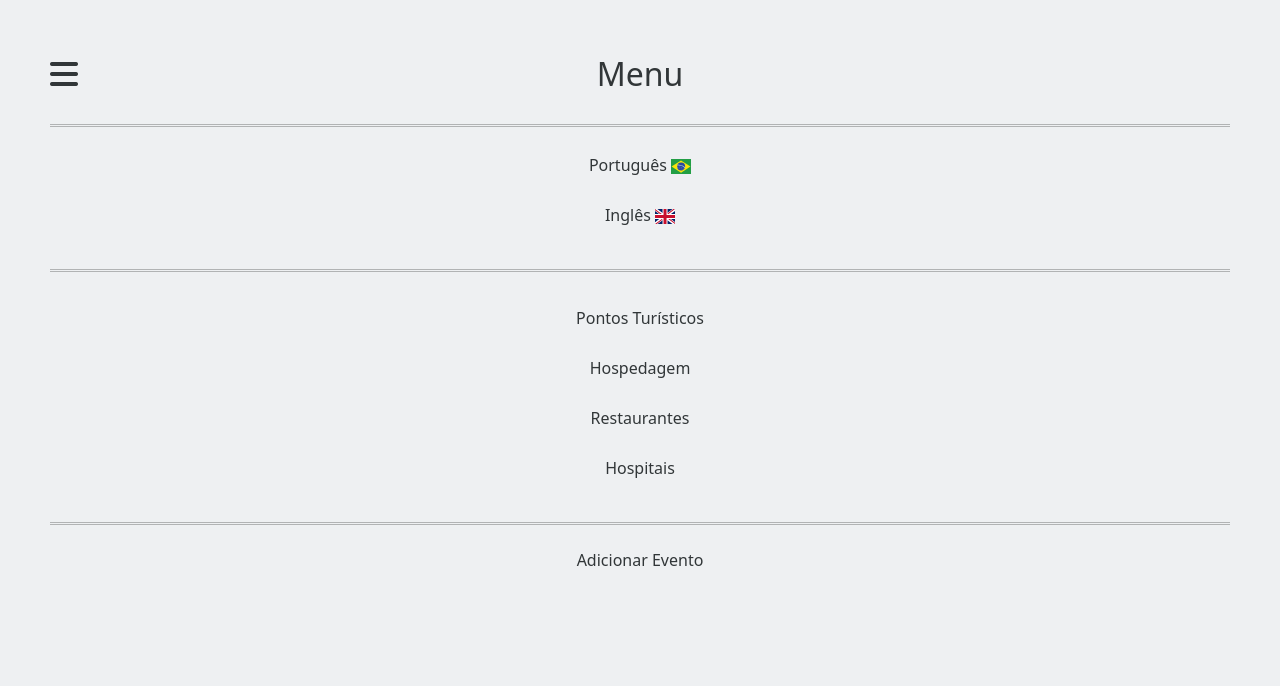
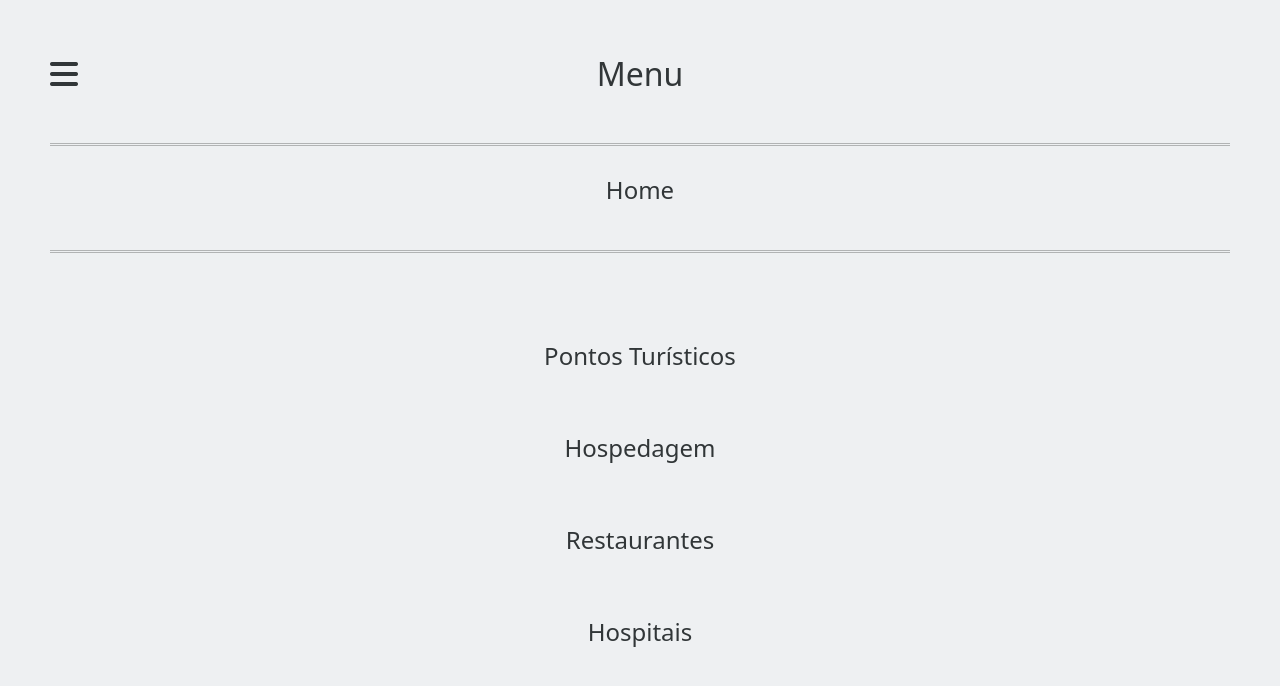
Before and after one commit to pb-front-end/RJBTUR, a Vue app in the folder rjbtur/: page /MenuPage in a window 1280 px wide. Shown: the top 686 px of the page. Built offline with nearby package versions, Linux system fonts and the light colour scheme.

Commit message:
update menu

```diff
--- a/rjbtur/src/views/MenuPage.vue
+++ b/rjbtur/src/views/MenuPage.vue
@@ -9,8 +9,7 @@
 
 		<div class="second">
 			<hr class="line">
-			<p>Português <img src="../assets/icons/br.svg"></p>
-			<p>Inglês <img src="../assets/icons/gb.svg"></p>
+			<router-link to="/"><p>Home</p></router-link>
 			<hr class="line">
 		</div>
 
@@ -19,12 +18,8 @@
 			<p>Hospedagem</p>
 			<p>Restaurantes</p>
 			<p>Hospitais</p>
-			<hr class="line">
 		</div>
 
-		<div class="fourth" @click="goToAddEvent">
-			<p>Adicionar Evento</p>
-		</div>
 	</div>
 </template>
 
@@ -33,15 +28,12 @@ export default {
   methods: {
     goToLastPage() {
       history.back();
-    },
-    goToAddEvent() {
-      this.$router.push('/AddEventForm');
     }
   }
 }
 </script>
 
-<style>
+<style scoped>
 #container {
   background-color: #EEF0F2;
   display: flex;
@@ -70,11 +62,16 @@ export default {
   font-size: 2em;
 }
 
-p img{
-  width: 20px;
+a {
+  text-decoration: none;
 }
 
-.second, .third, .fourth {
+p {
+  font-size: 1.5em;
+  text-decoration: none;
+}
+
+.second {
   display: flex;
   flex-direction: column;
   justify-content: center;
@@ -88,8 +85,14 @@ p img{
 }
 
 .third {
+  display: flex;
+  flex-direction: column;
+  align-items: center;
   height: 250px;
-  row-gap: 10px;
+}
+
+.third p {
+  margin-top: 40px;
 }
 
 hr.line {
--- a/rjbtur/src/views/OptionsPage.vue
+++ b/rjbtur/src/views/OptionsPage.vue
@@ -28,10 +28,10 @@ export default {
   data() {
     return {
       opcoes: [
-        {name: "Cristo Redentor", servico: "Pontos Turísticos", title: '<p style="color: white;">Cristo Redentor</p>', img: require('../assets/images/cristo.jpeg'), imgAlt: 'vista do cristo redentor' },
-        {name: "Pão de Açúcar<", servico: "Pontos Turísticos", title: '<p style="color: white;">Pão de Açúcar</p>', img: require('../assets/images/cristo.jpeg'), imgAlt: 'vista do cristo redentor' },
-        {name: "Arcos da Lapa", servico: "Pontos Turísticos", title: '<p style="color: white;">Arcos da Lapa</p>', img: require('../assets/images/cristo.jpeg'), imgAlt: 'vista do cristo redentor' },
-        {name: "Bondinho", servico: "Pontos Turísticos", title: '<p style="color: white;">Bondinho</p>', img: require('../assets/images/cristo.jpeg'), imgAlt: 'vista do cristo redentor' },
+        {name: "Cristo Redentor", servico: "Pontos Turísticos", title: '<p style="color: white;">Cristo Redentor</p>', img: require('../assets/images/copacabana.jpg'), imgAlt: 'vista do cristo redentor' },
+        {name: "Pão de Açúcar<", servico: "Pontos Turísticos", title: '<p style="color: white;">Pão de Açúcar</p>', img: require('../assets/images/copacabana.jpg'), imgAlt: 'vista do cristo redentor' },
+        {name: "Arcos da Lapa", servico: "Pontos Turísticos", title: '<p style="color: white;">Arcos da Lapa</p>', img: require('../assets/images/copacabana.jpg'), imgAlt: 'vista do cristo redentor' },
+        {name: "Bondinho", servico: "Pontos Turísticos", title: '<p style="color: white;">Bondinho</p>', img: require('../assets/images/copacabana.jpg'), imgAlt: 'vista do cristo redentor' },
 
         {name: "Fasano", servico: "Hospedagens", title: '<p style="color: white;">Fasano</p>', img: require('../assets/images/hospedagem.jpeg'), imgAlt: 'quarto de hotel' },
         {name: "Copacabana Palace", servico: "Hospedagens", title: '<p style="color: white;">Copacabana Palace</p>', img: require('../assets/images/hospedagem.jpeg'), path: "/OptionsPage", imgAlt: 'quarto de hotel' },
@@ -128,4 +128,10 @@ export default {
     grid-template-columns: auto auto;
   }
 }
+
+@media (min-width: 960px) {
+  .options {
+    margin: 0 15%;
+  }
+}
 </style>
```
